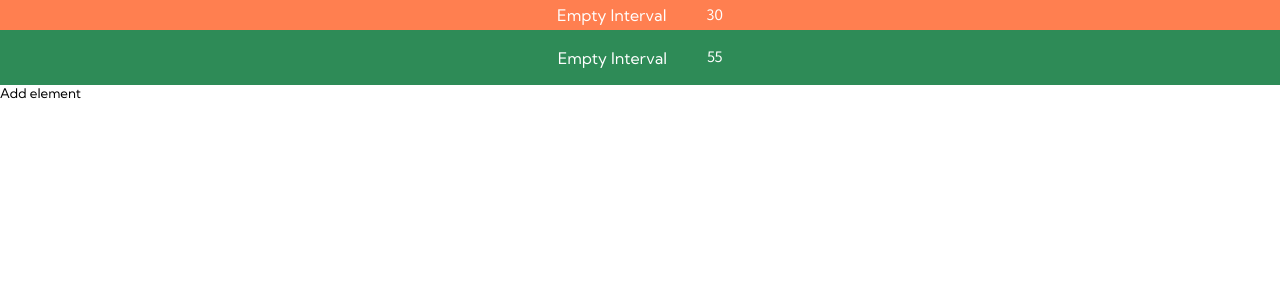
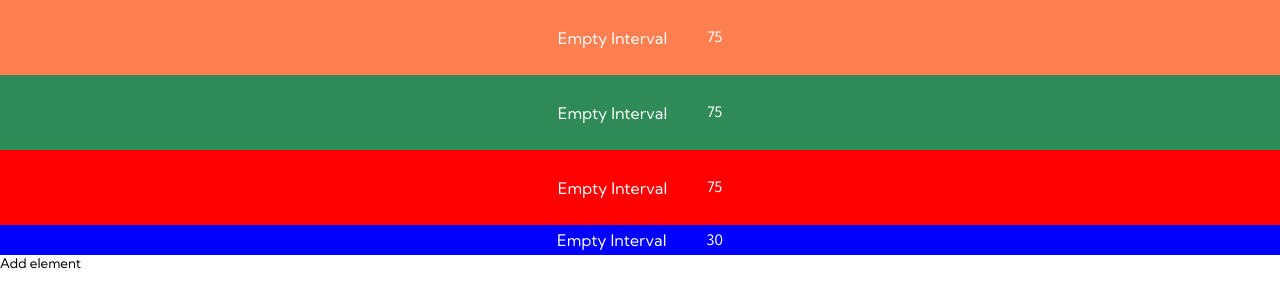
Before and after one commit to emil-litwiniec/intervals, a React app: page /create in a window 1280 px wide. Shown: the top 308 px of the page. Built offline with nearby package versions, Linux system fonts and the light colour scheme.

Commit message:
Implement drag and drop list rearrange feature

```diff
--- a/src/components/swipeListElement/SwipeListElement.tsx
+++ b/src/components/swipeListElement/SwipeListElement.tsx
@@ -1,14 +1,14 @@
 import React, { ReactNode, RefObject } from 'react';
-import { calcDragDirection, DragDirection } from '@/utils/drag';
+import { DragDirection, Point } from '@/utils/drag';
 import DraggableComponentBase from '@/components/draggableComponentBase/DraggableComponentBase';
 import './_swipeListElement.scss';
 
 interface Props {
-    leftElement: ISwipeListElement;
-    rightElement: ISwipeListElement;
+    leftElement: SwipeListSideElement;
+    rightElement: SwipeListSideElement;
 }
 
-interface ISwipeListElement {
+interface SwipeListSideElement {
     content: ReactNode;
     handler: Function;
 }
@@ -29,20 +29,20 @@ class SwipeListElement extends DraggableComponentBase<Props> {
         this.rightElementRef = React.createRef<HTMLDivElement>();
         this.mainElementRef = React.createRef<HTMLDivElement>();
         this.state = {
-            initDragPos: { x: 0, y: 0 },
+            initDragPos: new Point(),
             dragDirection: DragDirection.NONE,
-            position: { x: 0, y: 0 },
+            position: new Point(),
             startTime: null,
-            lastUpdatePosition: { x: 0, y: 0 },
+            lastUpdatePosition: new Point(),
         };
     }
 
     reset = () => {
         this.mainElementRef.current?.classList.remove('return');
         this.setState({
-            initDragPos: { x: -1, y: -1 },
+            initDragPos: new Point(-1, -1),
             dragDirection: DragDirection.NONE,
-            position: { x: 0, y: 0 },
+            position: new Point(),
         });
     };
 
--- a/src/components/workoutEditor/WorkoutEditor.tsx
+++ b/src/components/workoutEditor/WorkoutEditor.tsx
@@ -1,88 +1,176 @@
-import React from 'react';
+import React, { createRef, RefObject } from 'react';
 import { Button } from '../button';
 import WorkoutEditorElement, {
     EditorElementProps,
 } from '@/components/workoutEditorElement/WorkoutEditorElement';
 import { v4 as uuidv4 } from 'uuid';
+import { mockEditorElements } from './mockData';
 
 interface State {
-    editorElements: EditorElementProps[];
+    editorElements: EditorElementFromState[];
 }
+
+type EditorElementFromState = Omit<
+    EditorElementProps,
+    | 'onDurationChange'
+    | 'onPositionChange'
+    | 'onPositionUpdate'
+    | 'onColorChange'
+    | 'updateOffsetTop'
+>;
 
 interface Props {}
 
 class WorkoutEditor extends React.Component<Props, State> {
     state: State;
 
+    references: RefObject<WorkoutEditorElement>[] = [];
+
     constructor(props: Props) {
         super(props);
         this.state = {
-            editorElements: [
-                {
-                    duration: 30,
-                    name: 'Empty Interval',
-                    color: 'coral',
-                    height: 30,
-                    id: uuidv4(),
-                    onDurationChange: this.onDurationChange,
-                    onPositionChange: this.onPositionChange,
-                    onColorChange: this.onColorChange,
-                },
-                {
-                    duration: 30,
-                    name: 'Empty Interval',
-                    color: 'seagreen',
-                    height: 55,
-                    id: uuidv4(),
-                    onDurationChange: this.onDurationChange,
-                    onPositionChange: this.onPositionChange,
-                    onColorChange: this.onColorChange,
-                },
-            ],
+            editorElements: [...mockEditorElements],
         };
     }
 
     get editorElements() {
-        return this.state.editorElements.map((element, index) => (
-            <WorkoutEditorElement key={index} {...element} />
-        ));
+        return this.state.editorElements.map((element) => {
+            const newRef: RefObject<WorkoutEditorElement> = createRef();
+            this.references.push(newRef);
+
+            return (
+                <WorkoutEditorElement
+                    key={element.id}
+                    onDurationChange={this.onDurationChange}
+                    onPositionChange={this.onPositionChange}
+                    onPositionUpdate={this.onPositionUpdate}
+                    onColorChange={this.onColorChange}
+                    updateOffsetTop={this.updateOffsetTop}
+                    ref={newRef}
+                    {...element}
+                />
+            );
+        });
     }
 
+    updateAllReferences = () => {
+        this.references.forEach((ref) => {
+            ref.current?.updateOffset();
+        });
+    };
+
     onDurationChange = (id: string, diff: number) => {
+        this.udpateEditorElementsState((element) => {
+            if (element.id === id) {
+                element.height = element.height + diff;
+            }
+        });
+
+        this.updateAllReferences();
+    };
+
+    onPositionChange = (id: string, clientY: number) => {
+        this.state.editorElements.forEach((element, elementIndex) => {
+            if (element.id === id) return;
+            const threshold = 15; // in pixels
+            const shouldSwap =
+                clientY > element.offsetTop - threshold && clientY < element.offsetTop + threshold;
+            const shouldSwapLastElement =
+                clientY > element.offsetTop + element.height - threshold &&
+                clientY < element.offsetTop + element.height + threshold;
+
+            if (shouldSwap) {
+                this.udpateEditorElementsState((el, index) => {
+                    if (index === elementIndex) {
+                        el.swapHighlight = true;
+                    }
+                    if (el.id === id) {
+                        el.swapIndex = elementIndex;
+                    }
+                });
+            } else if (shouldSwapLastElement) {
+                this.udpateEditorElementsState((el) => {
+                    if (el.id === id) {
+                        el.swapIndex = elementIndex + 1;
+                    }
+                });
+            } else {
+                this.udpateEditorElementsState((el, index) => {
+                    if (index === elementIndex) {
+                        el.swapHighlight = false;
+                    }
+                });
+            }
+        });
+    };
+
+    udpateEditorElementsState = (
+        callback: (
+            value: EditorElementFromState,
+            index: number,
+            array: EditorElementFromState[]
+        ) => void
+    ) => {
         this.setState((state) => {
             const newEditorElements = [...state.editorElements];
-            newEditorElements.forEach((element) => {
-                if (element.id === id) {
-                    element.height = element.height + diff;
-                }
-            });
+            newEditorElements.forEach(callback);
             return {
+                ...state,
                 editorElements: newEditorElements,
             };
         });
-    };
-
-    onPositionChange = (id: string, diff: number) => {
-        console.log('onPositionChange()');
     };
 
     onColorChange = (id: string) => {
         console.log('onColorChange()');
     };
 
+    updateOffsetTop = (id: string, offsetTop: number) => {
+        this.udpateEditorElementsState((element) => {
+            if (element.id === id) {
+                element.offsetTop = offsetTop;
+            }
+        });
+    };
+
+    onPositionUpdate = (id: string, swapIndex: number) => {
+        this.setState((state) => {
+            const newEditorElements = [...state.editorElements];
+            const newElementIndex = newEditorElements.findIndex((el) => el.id === id);
+            newEditorElements[swapIndex].swapHighlight = false;
+            const tempElement = newEditorElements.splice(newElementIndex, 1);
+            tempElement[0].swapIndex = -1;
+
+            newEditorElements.splice(swapIndex, 0, tempElement[0]);
+
+            return {
+                ...state,
+                editorElements: newEditorElements,
+            };
+        });
+
+        this.updateAllReferences();
+    };
+
     addEmptyElement = () => {
         this.setState((state) => {
-            const newElement = {
+            const newElement: EditorElementProps = {
                 duration: 30,
                 name: 'Empty Interval',
                 color: 'cornflowerblue',
                 height: 30,
                 id: uuidv4(),
+                swapIndex: -1,
+                swapHighlight: false,
+                offsetTop: 0,
                 onDurationChange: this.onDurationChange,
                 onPositionChange: this.onPositionChange,
+                onPositionUpdate: this.onPositionUpdate,
                 onColorChange: this.onColorChange,
+                updateOffsetTop: this.updateOffsetTop,
             };
             return {
+                ...state,
                 editorElements: [...state.editorElements, newElement],
             };
         });
--- /dev/null
+++ b/src/components/workoutEditor/mockData.ts
@@ -0,0 +1,48 @@
+import { v4 as uuidv4 } from 'uuid';
+
+export const mockEditorElements = [
+    {
+        duration: 30,
+        name: 'Empty Interval',
+        color: 'coral',
+        height: 75,
+        id: uuidv4(),
+        offsetTop: 0,
+        index: 0,
+        swapIndex: -1,
+        swapHighlight: false,
+    },
+    {
+        duration: 30,
+        name: 'Empty Interval',
+        color: 'seagreen',
+        height: 75,
+        id: uuidv4(),
+        offsetTop: 0,
+        swapIndex: -1,
+        index: 1,
+        swapHighlight: false,
+    },
+    {
+        duration: 30,
+        name: 'Empty Interval',
+        color: 'red',
+        height: 75,
+        id: uuidv4(),
+        offsetTop: 0,
+        swapIndex: -1,
+        index: 2,
+        swapHighlight: false,
+    },
+    {
+        duration: 30,
+        name: 'Empty Interval',
+        color: 'blue',
+        height: 30,
+        id: uuidv4(),
+        offsetTop: 0,
+        swapIndex: -1,
+        index: 3,
+        swapHighlight: false,
+    },
+]
--- a/src/components/workoutEditorElement/WorkoutEditorElement.tsx
+++ b/src/components/workoutEditorElement/WorkoutEditorElement.tsx
@@ -9,9 +9,14 @@ export interface EditorElementProps {
     duration: number;
     color: string;
     height: number;
+    offsetTop: number;
+    swapIndex: number;
+    swapHighlight: boolean;
     onDurationChange(id: string, diff: number): void;
-    onPositionChange(id: string, diff: number): void;
+    onPositionChange(id: string, clientY: number): void;
+    onPositionUpdate(id: string, clientY: number): void;
     onColorChange(id: string): void;
+    updateOffsetTop(id: string, offsetTop: number): void;
 }
 
 interface State {
@@ -28,14 +33,11 @@ class WorkoutEditorElement extends DraggableComponentBase<EditorElementProps> {
     constructor(props: EditorElementProps) {
         super(props);
         this.state = {
-            initDragPos: { x: 0, y: 0 },
+            initDragPos: new Point(),
             dragDirection: DragDirection.NONE,
-            position: {
-                x: 0,
-                y: 0,
-            },
+            position: new Point(),
             startTime: null,
-            lastUpdatePosition: { x: 0, y: 0 },
+            lastUpdatePosition: new Point(),
         };
     }
     dragThreshold = {
@@ -44,28 +46,29 @@ class WorkoutEditorElement extends DraggableComponentBase<EditorElementProps> {
     };
 
     reset = () => {
+        this.container.current?.classList.remove('return');
+
         this.setState({
-            initDragPos: { x: -1, y: -1 },
+            initDragPos: new Point(-1, -1),
             dragDirection: DragDirection.NONE,
-            position: {
-                x: 0,
-                y: 0,
-            },
+            position: new Point(),
         });
     };
 
     componentDidUpdate(prevProps: any) {
+        if (prevProps.id !== this.props.id) return;
         if (prevProps.height !== this.props.height) {
             this.container.current?.classList.add('show-duration');
         }
+        this.updateOffset();
     }
 
-    updatePosition = (): void => {
+    updatePosition = (clientPosition?: Point): void => {
         const now = Date.now();
         const elapsed = now - this.state.startTime!;
         const interval = 1000 / 60;
         const diffX = this.state.lastUpdatePosition.x - this.state.position.x;
-        const diffY = this.state.lastUpdatePosition.y - this.state.position.y;
+        // const diffY = this.state.lastUpdatePosition.y - this.state.position.y;
 
         const shouldUpdateDuration = elapsed > interval && this.isHorizontalDrag;
         const shouldUpdatePosition = elapsed > interval && this.isVerticalDrag;
@@ -73,27 +76,58 @@ class WorkoutEditorElement extends DraggableComponentBase<EditorElementProps> {
         if (shouldUpdateDuration) {
             this.props.onDurationChange(this.props.id, diffX);
         } else if (shouldUpdatePosition) {
-            this.props.onPositionChange(this.props.id, diffY);
+            this.container.current!.style.transform = `translateY(${this.state.position.y}px)`;
+            if (clientPosition) {
+                const { y: clientY } = clientPosition;
+                this.props.onPositionChange(this.props.id, clientY);
+            }
         }
         this.setState({
-            lastUpdatePosition: { x: this.state.position.x, y: this.state.position.y },
+            lastUpdatePosition: new Point(this.state.position.x, this.state.position.y),
         });
     };
 
     handleDragEnd = (): void => {
         const element = this.container.current;
+        this.reset();
         setTimeout(() => {
+            if (this.props.swapIndex !== -1) {
+                this.props.onPositionUpdate(this.props.id, this.props.swapIndex);
+                this.container.current!.style.transform = `translateY(0px)`;
+            } else {
+                this.playReturnAnimation();
+            }
+
             element?.classList.remove('show-duration');
+            element?.classList.remove('moving');
         }, 250);
+    };
+
+    onComponentDidMount() {
+        this.updateOffset();
+    }
+
+    updateOffset() {
+        const offsetTop = this.container.current?.offsetTop || 0;
+        this.props.updateOffsetTop(this.props.id, offsetTop);
+    }
+
+    playReturnAnimation = (): void => {
+        this.container.current!.style.transform = `translateY(0px)`;
+        this.container.current!.classList.add('return');
     };
 
     render() {
         const { name, duration, color, height = '#f3f3f3' } = this.props;
+        const swapHighlightClassname = this.props.swapHighlight ? 'swap-highlight' : '';
+        const moveClassname = this.isVerticalDrag ? 'moving' : '';
+
         return (
             <div
-                className="editor-element"
+                className={`editor-element ${swapHighlightClassname} ${moveClassname}`}
                 style={{ backgroundColor: `${color}`, height: `${height}px` }}
                 ref={this.container}
+                data-id={this.props.id}
             >
                 <p className="editor-element__name">{name}</p>
                 <p className="editor-element__duration">{height}</p>
--- a/src/components/workoutsList/WorkoutsList.tsx
+++ b/src/components/workoutsList/WorkoutsList.tsx
@@ -1,8 +1,8 @@
 import React from 'react';
-import WorkoutListElement, { IWorkout } from '@/components/workoutListElement/WorkoutListElement';
+import WorkoutListElement, { WorkoutProps } from '@/components/workoutListElement/WorkoutListElement';
 import './_workoutsList.scss';
 
-const workouts: IWorkout[] = [
+const workouts: WorkoutProps[] = [
     {
         workoutId: 5632,
         workoutName: 'Fast One',
```
Also changed, not shown: src/components/draggableComponentBase/DraggableComponentBase.ts (+7 -5 lines), src/components/workoutEditorElement/_workoutEditorElement.scss (+22 -0 lines), src/components/workoutListElement/WorkoutListElement.tsx (+4 -4 lines), src/utils/drag.ts (+6 -1 lines).
